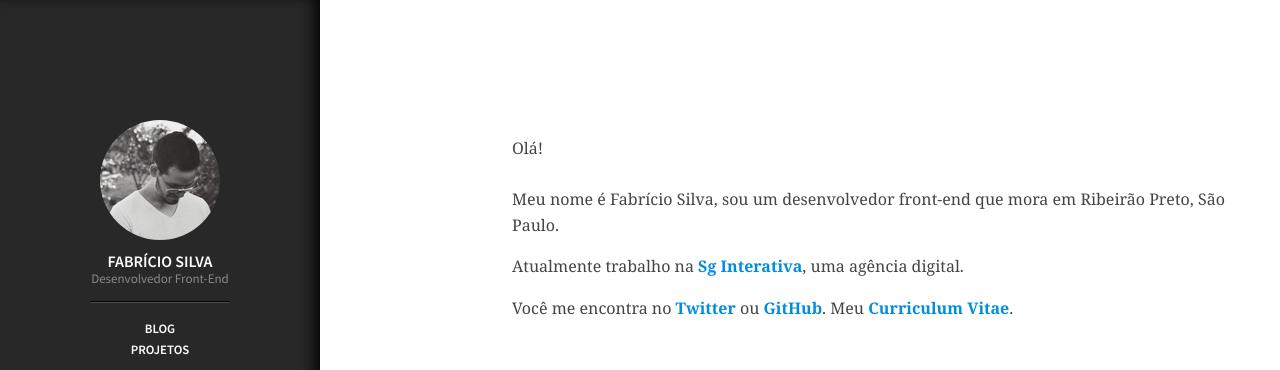
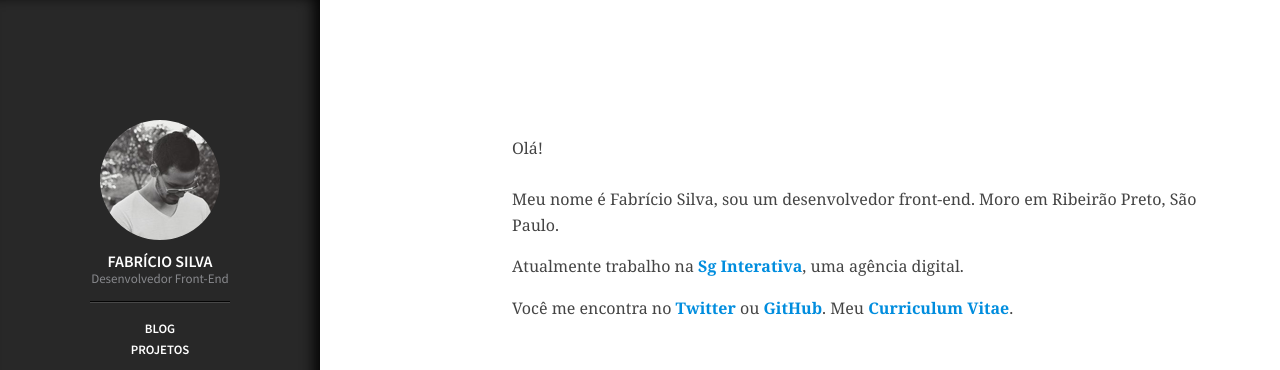
Before and after one commit to fabriciofmsilva/fabriciofmsilva.github.io, a Jekyll site: the page built from index.html, in a window 1280 px wide. Shown: the top 370 px of the page. Built offline with Jekyll 4.4.1, drawn with Linux system fonts in a browser that asks for light colours; nearby versions of some CDN libraries.

Commit message:
Edit Home

```diff
--- a/index.html
+++ b/index.html
@@ -9,7 +9,7 @@ metatitle: Fabrício Silva - Desenvolvedor Front-End, HTML, CSS e JavaScript
 <section class="main">
 <div class="content clearfix">
   <p itemscope itemtype="http://schema.org/Person">Olá!<br><br>
-  Meu nome é <span itemprop="name">Fabrício Silva</span>, sou um <span itemprop="jobTitle">desenvolvedor front-end</span> que mora em <span itemprop="address" itemscope itemtype="http://schema.org/PostalAddress"><span itemprop="addressLocality">Ribeirão Preto</span>, <span itemprop="addressRegion">São Paulo</span></span>.</p>
+  Meu nome é <span itemprop="name">Fabrício Silva</span>, sou um <span itemprop="jobTitle">desenvolvedor front-end</span>. Moro em <span itemprop="address" itemscope itemtype="http://schema.org/PostalAddress"><span itemprop="addressLocality">Ribeirão Preto</span>, <span itemprop="addressRegion">São Paulo</span></span>.</p>
   <p>Atualmente trabalho na <a href="http://www.sgec.com.br/" itemprop="worksFor">Sg Interativa</a>, uma agência digital.</p>
   <p>Você me encontra no <a href="http://twitter.com/fabriciofmsilva">Twitter</a> ou <a href="http://github.com/fabriciofmsilva">GitHub</a>. Meu <a href="/resume">Curriculum Vitae</a>.</p>
   <h2>Blog</h2>
```
